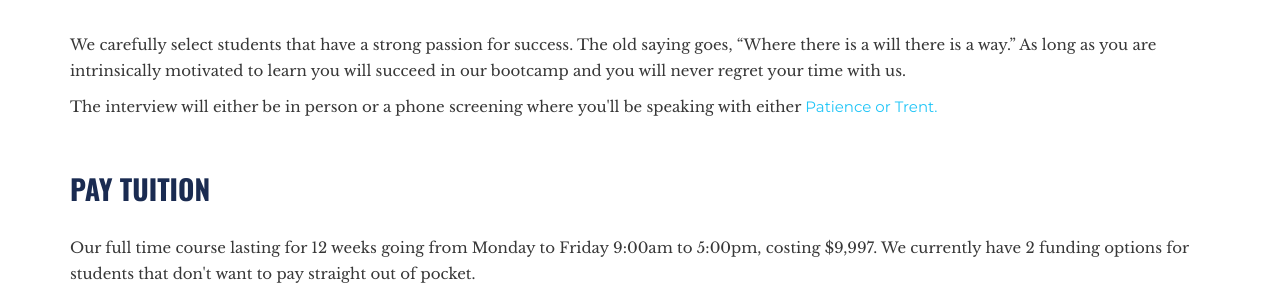
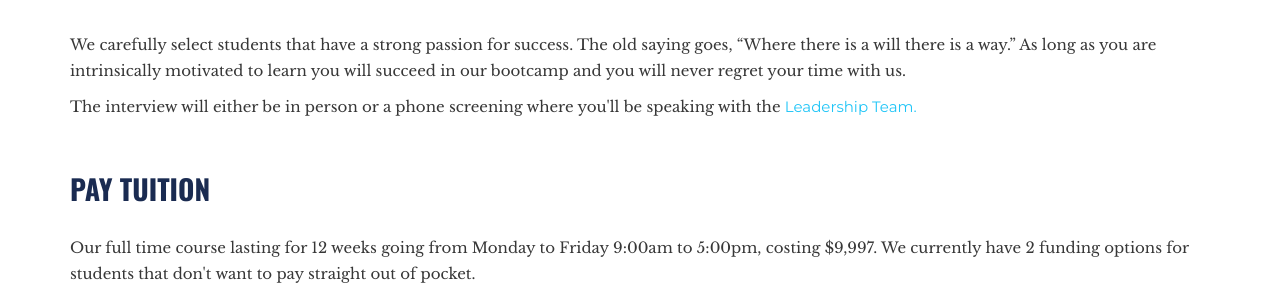
Before and after one commit to pfuzane1/Coastal-Coding, a Jekyll site: the page built from admission-process.html, in a window 1280 px wide. Shown: the part 713-1002 px from the top of the page. Built offline with Jekyll 4.4.1, drawn with Linux system fonts in a browser that asks for light colours; a script that is not in the unit is left out.

Commit message:
Interview

```diff
--- a/admission-process.html
+++ b/admission-process.html
@@ -27,7 +27,7 @@ layout: default
             <div class="col-sm-12">
                 <h3 class="heading">Interview</h3>
                 <p>We carefully select students that have a strong passion for success. The old saying goes, “Where there is a will there is a way.” As long as you are intrinsically motivated to learn you will succeed in our bootcamp and you will never regret your time with us.</p>
-                <p>The interview will either be in person or a phone screening where you'll be speaking with either <a href="teachers.html">Patience or Trent.</a></p>
+                <p>The interview will either be in person or a phone screening where you'll be speaking with the <a href="teachers.html">Leadership Team.</a></p>
             </div>
         </div>
     </div>
```
